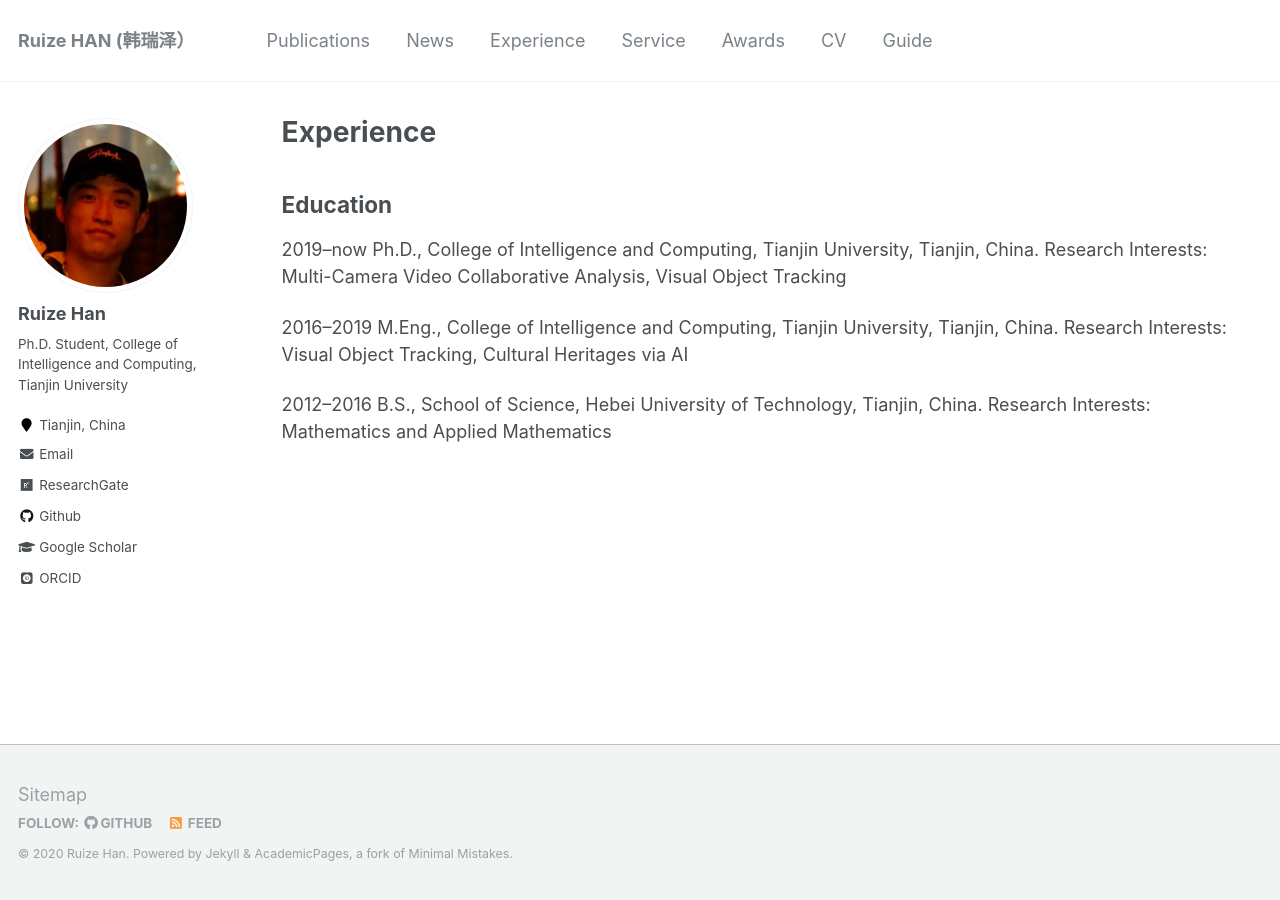
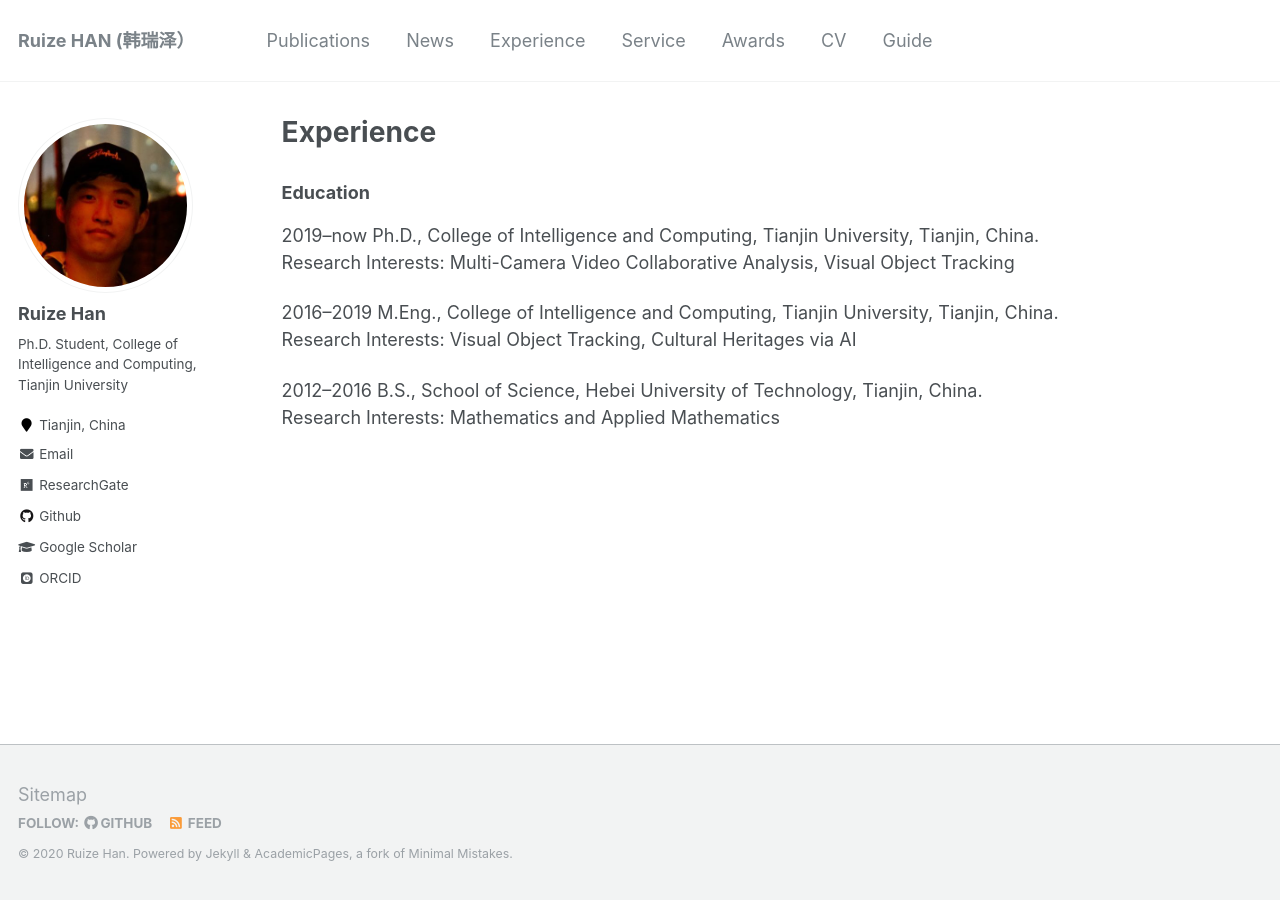
Before and after one commit to RuizeHan/RuizeHan.github.io, a Jekyll site: the page built from _pages/experience.md, in a window 1280 px wide. Built offline with Jekyll 4.4.1, drawn with Linux system fonts in a browser that asks for light colours; some web fonts are replaced.

```diff
--- a/_pages/experience.md
+++ b/_pages/experience.md
@@ -10,13 +10,13 @@ redirect_from:
 {% include base_path %}
 
 
-## Education
+### Education
 
 2019–now  Ph.D., College of Intelligence and Computing, Tianjin University, Tianjin, China.
-Research Interests: Multi-Camera Video Collaborative Analysis, Visual Object Tracking
+<br /> Research Interests: Multi-Camera Video Collaborative Analysis, Visual Object Tracking
 
 2016–2019  M.Eng., College of Intelligence and Computing, Tianjin University, Tianjin, China.
-Research Interests: Visual Object Tracking, Cultural Heritages via AI
+<br /> Research Interests: Visual Object Tracking, Cultural Heritages via AI
 
 2012–2016  B.S., School of Science, Hebei University of Technology, Tianjin, China.
-Research Interests: Mathematics and Applied Mathematics
+<br /> Research Interests: Mathematics and Applied Mathematics
```
